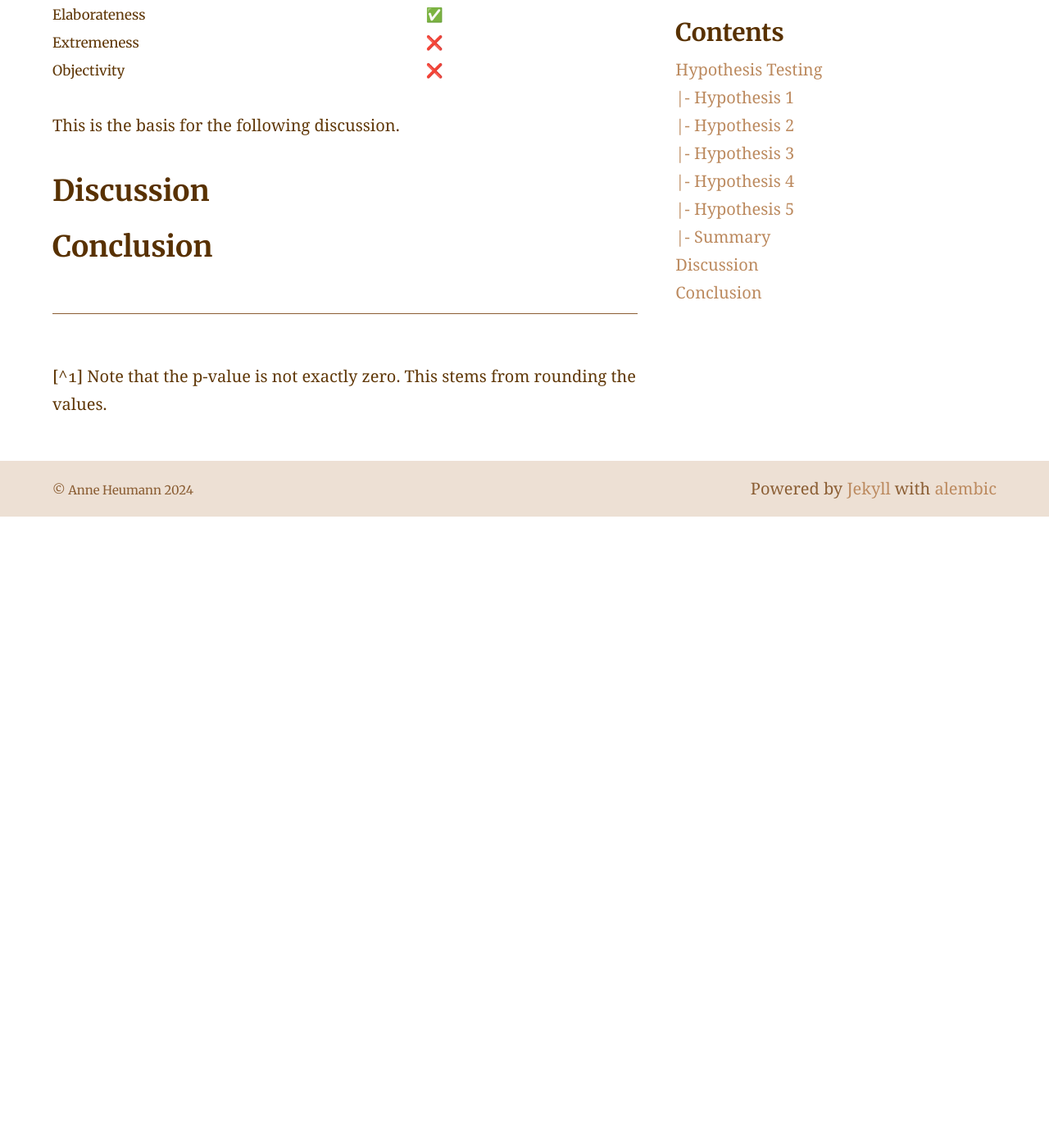
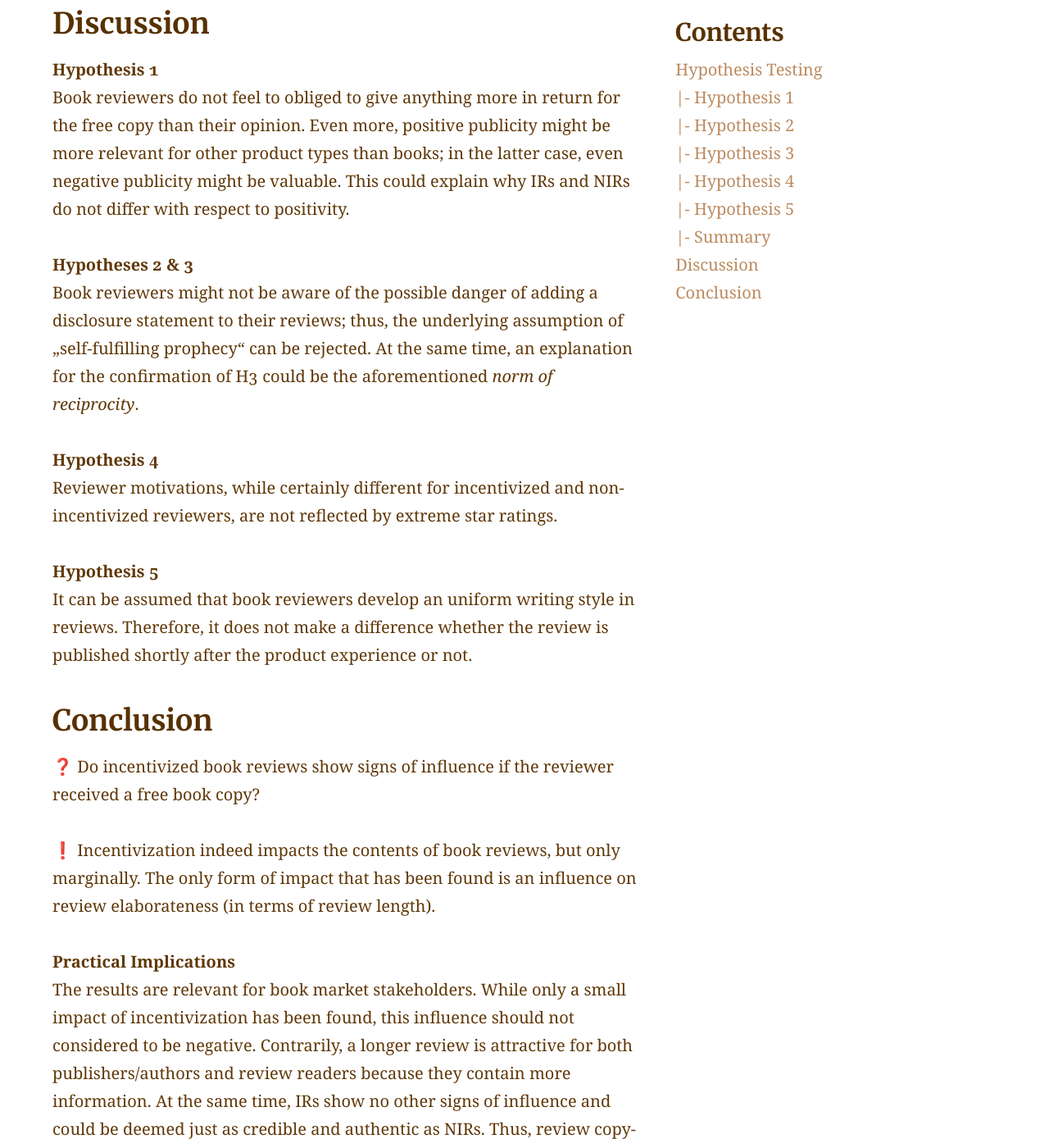
Before and after one commit to aheuma/IncentivizedBookReviews, a Jekyll site: the page built from results.md, in a window 1280 px wide and 1400 px high, scrolled down 4538 px. Shown: the whole window at 82% size. Built offline with Jekyll 4.4.1, drawn with Linux system fonts in a browser that asks for light colours; before the commit the page ends 5168 px from its top, so only the background shows below that; some of the changed text lies outside the part shown.

Commit message:
Unify writing styles

```diff
--- a/_includes/site-aside-methods.html
+++ b/_includes/site-aside-methods.html
@@ -7,4 +7,4 @@
 <a href="#interim-summary">|- Interim Summary</a> <br>
 <a href="#pre-processing">Pre-Processing</a> <br>
 <a href="#handling-disclosure-statements">|- Handling Disclosure Statements</a> <br>
-<a href="#hypothesis-testing">Hypothesis Testing</a> <br>
+<a href="#formalization-operationalization">Formalization & Operationalization</a> <br>
--- a/results.md
+++ b/results.md
@@ -7,20 +7,20 @@
 
 ## Hypothesis Testing {#hypothesis-testing}
 Generally, to test the hypotheses, the following steps are necessary:
-1. Compare mean / median scores
+1. Compare mean/median scores
 2. Check test assumptions
 3. Conduct hypothesis test
 4. Calculate effect size
 
 In the following, all results are reported apart from the test assumptions (you can read about this in the thesis).
 
-### Hypothesis 1 {#hypothesis-1}
+#### Hypothesis 1 {#hypothesis-1}
 
 | **Measure** | **IR** | **NIR** |
 | --- | ---|---|
 | Mean | 0.2612 | **0.2775** |
 
-<br>Due to the contrary tendency as indicated by the mean scores, hypothesis _H1_ is rejected. Instead, the alternative hypothesis - _H1b NIRs are more positive than IRs_ - is tested.
+<br>Due to the contrary tendency as indicated by the mean scores, hypothesis _H1_ is rejected. Instead, the alternative hypothesis—_H1b NIRs are more positive than IRs_—is tested.
 
 | **Measure** | **Value** |
 | --- | ---|
@@ -29,13 +29,13 @@
 
 <br>With p < 0.05, the difference between the groups is statistically significant (_H1b_ is confirmed). Still, with a very small effect size of 0.047, the difference is considered to have no practical relevance.
 
-### Hypothesis 2 {#hypothesis-2}
+#### Hypothesis 2 {#hypothesis-2}
 
 | **Measure** | **IR** | **NIR** |
 | --- | ---|---|
 | Mean | 5.2486 | **5.2886** |
 
-<br>Due to the contrary tendency as indicated by the mean scores, hypothesis _H2_ is rejected. Instead, the alternative hypothesis - _H2b NIRs are more complex than IRs_ - is tested.
+<br>Due to the contrary tendency as indicated by the mean scores, hypothesis _H2_ is rejected. Instead, the alternative hypothesis—_H2b NIRs are more complex than IRs_—is tested.
 
 | **Measure** | **Value** |
 | --- | ---|
@@ -44,7 +44,7 @@
 
 <br>With p < 0.05, the difference between the groups is statistically significant (_H2b_ is confirmed). Still, with a very small effect size of 0.04, the difference is considered to have no practical relevance.
 
-### Hypothesis 3 {#hypothesis-3}
+#### Hypothesis 3 {#hypothesis-3}
 
 | **Measure** | **IR** | **NIR** |
 | --- | ---|---|
@@ -59,13 +59,13 @@
 
 <br>With p < 0.001[^1], the difference between the groups is statistically highly significant (_H3_ is confirmed). Even more, with an effect size of 0.64, the difference is considered to have considerable practical relevance.
 
-### Hypothesis 4 {#hypothesis-4}
+#### Hypothesis 4 {#hypothesis-4}
 
 | **Measure** | **IR** | **NIR** |
 | --- | ---|---|
 | Median | 5 | **4** |
 
-<br>In this case, the median scores are compared because there are ordinal variables. Due to the contrary tendency, hypothesis _H4_ is rejected. Instead, the alternative hypothesis - _H4b NIRs are less extreme than IRs_ - is tested.
+<br>In this case, the median scores are compared because there are ordinal variables. Due to the contrary tendency, hypothesis _H4_ is rejected. Instead, the alternative hypothesis—_H4b NIRs are less extreme than IRs_—is tested.
 
 | **Measure** | **Value** |
 | --- | ---|
@@ -80,7 +80,7 @@
 
 <br>The relative frequencies show ambivalent results: While there are indeed less 1-star reviews, there are more 5-star reviews in the IR sample. Thus, hypothesis _H4b_ is rejected.
 
-### Hypothesis 5 {#hypothesis-5}
+#### Hypothesis 5 {#hypothesis-5}
 
 | **Measure** | **IR** | **NIR** |
 | --- | ---|---|
@@ -94,7 +94,7 @@
 
 <br>With p > 0.05, the difference between the groups is not statistically significant. Thus, _H5_ is rejected.
 
-### Summary {#summary}
+#### Summary {#summary}
 
 | **Hypothesis** | **Status** | **Relevant?** |
 | --- | ---|---|
@@ -125,9 +125,38 @@
 <br>This is the basis for the following discussion.
 
 ## Discussion {#discussion}
+**Hypothesis 1**
+<br>Book reviewers do not feel to obliged to give anything more in return for the free copy than their opinion. Even more, positive publicity might be more relevant for other product types than books; in the latter case, even negative publicity might be valuable. This could explain why IRs and NIRs do not differ with respect to positivity.
+
+**Hypotheses 2 & 3**
+<br>Book reviewers might not be aware of the possible danger of adding a disclosure statement to their reviews; thus, the underlying assumption of „self-fulfilling prophecy“ can be rejected. At the same time, an explanation for the confirmation of H3 could be the aforementioned _norm of reciprocity_.
+
+**Hypothesis 4**
+<br>Reviewer motivations, while certainly different for incentivized and non-incentivized reviewers, are not reflected by extreme star ratings.
+
+**Hypothesis 5**
+<br>It can be assumed that book reviewers develop an uniform writing style in reviews. Therefore, it does not make a difference whether the review is published shortly after the product experience or not.
 
 ## Conclusion {#conclusion}
+❓ Do incentivized book reviews show signs of influence if the reviewer received a free book copy?
 
+❗ Incentivization indeed impacts the contents of book reviews, but only marginally. The only form of impact that has been found is an influence on review elaborateness (in terms of review length).
+
+**Practical Implications**
+<br>The results are relevant for book market stakeholders. While only a small impact of incentivization has been found, this influence should not considered to be negative. Contrarily, a longer review is attractive for both publishers/authors and review readers because they contain more information. At the same time, IRs show no other signs of influence and could be deemed just as credible and authentic as NIRs. Thus, review copy-based cooperations between seem to be valuable for all parties.
+
+**Limitations**
+<br>The findings are only valid with respect to this study’s product type, genre, language, reviewing platform, and temporal limitation.
+
+**Further Research Perspectives**
+- different formalisation and operationalisation of the concepts
+- repeat analysis with sentence-based data
+- try to avoid misclassification of NIRs
+- use different NIR sample
+- avoid biases by analyzing intra-reviewer or intra-book differences
+- analyze a different genre
+- derive hypotheses from book market-specifics
+etc.
 
 ---
-[^1] Note that the p-value is not exactly zero. This stems from rounding the values.
+[^1]: Note that the p-value is not exactly zero. This stems from rounding the values.
```
Also changed, not shown: background.md (+3 -3 lines), hypotheses.md (+9 -10 lines), index.md (+3 -3 lines), methods.md (+9 -9 lines).
